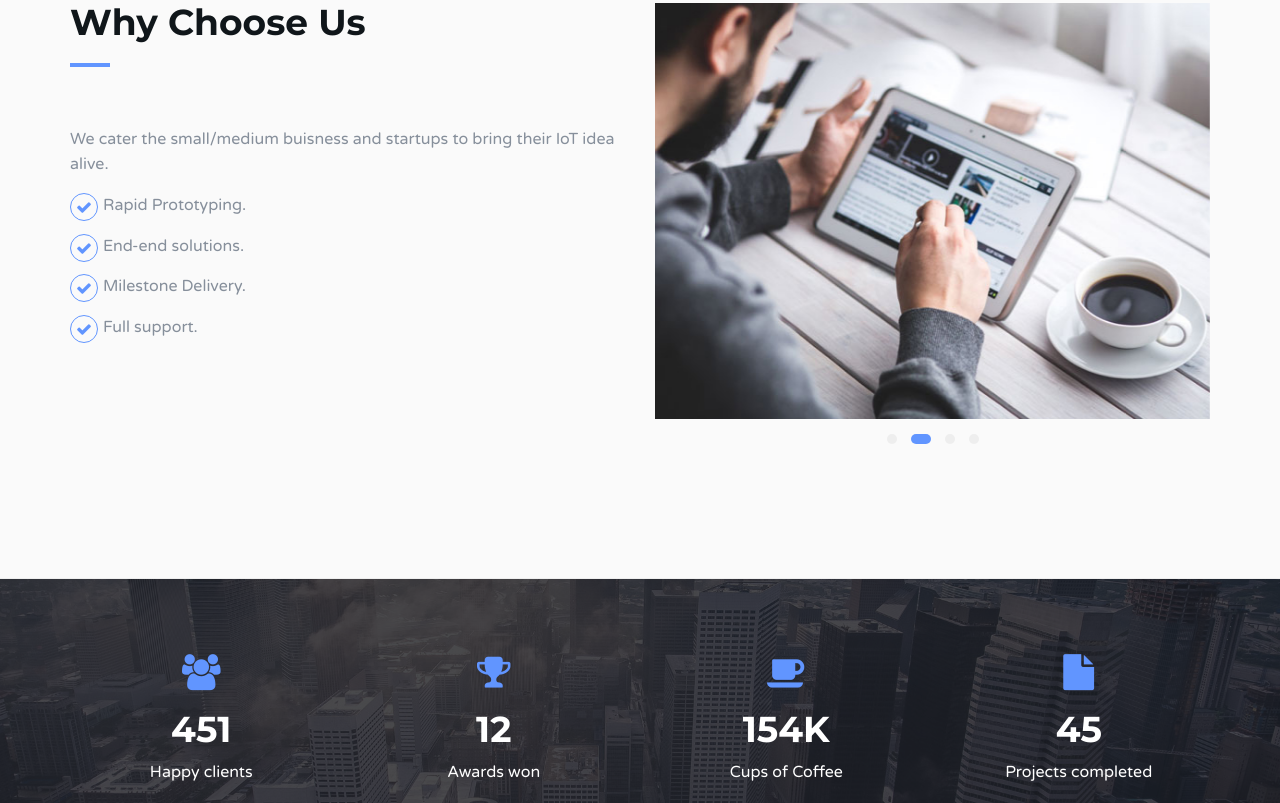
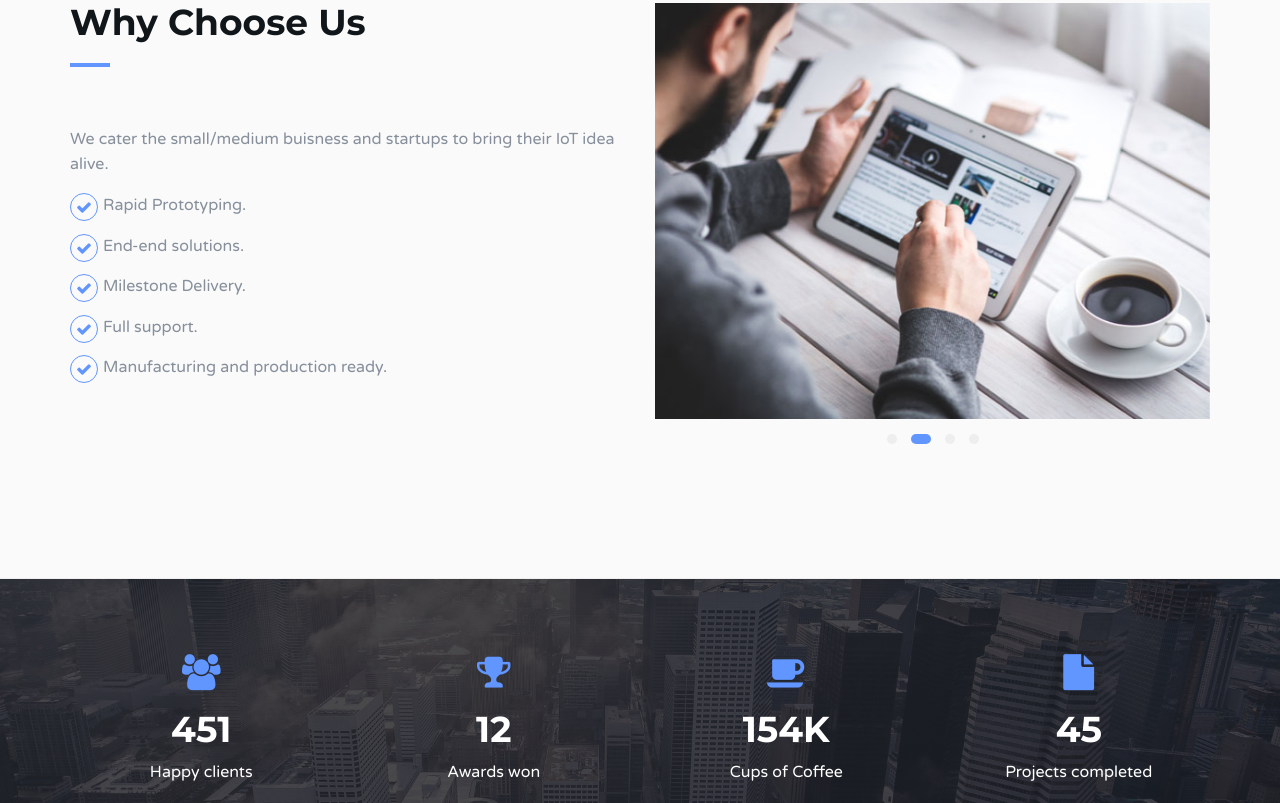
Before and after one commit to manoj153/ElectrolanceWeb, a plain HTML site: page index.html in a window 1280 px wide. Shown: the part 3644-4447 px from the top of the page. Drawn offline with Linux system fonts and the light colour scheme.

Commit message:
+feature under why choose us section

```diff
--- a/index.html
+++ b/index.html
@@ -400,6 +400,10 @@
 					<div class="feature">
 						<i class="fa fa-check"></i>
 						<p>Full support.</p>
+					</div>
+					<div class="feature">
+						<i class="fa fa-check"></i>
+						<p>Manufacturing and production ready.</p>
 					</div>
 				</div>
 				<!-- /why choose us content -->
```
